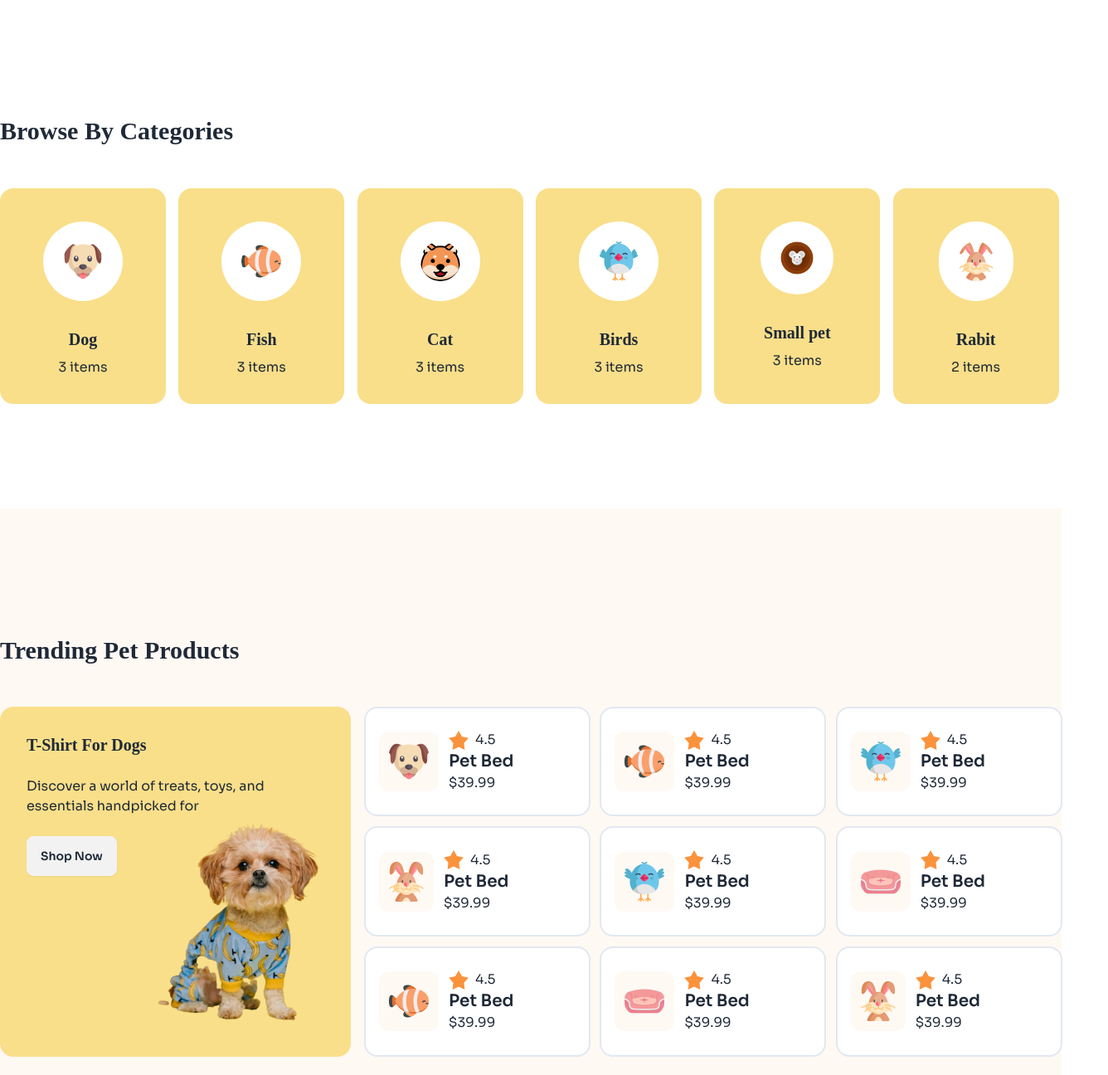
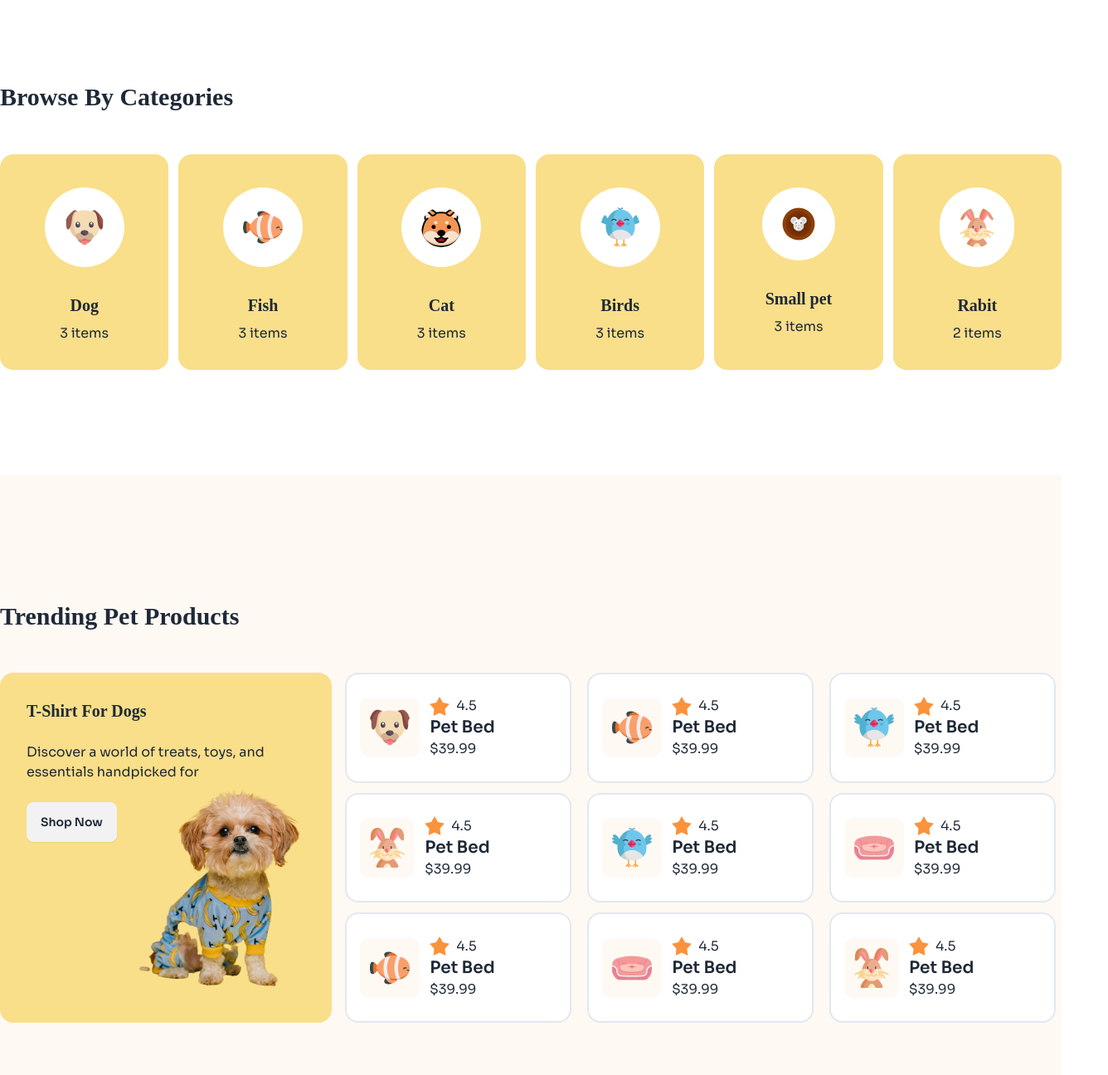
Before and after one commit to sabrina-boby/B11-A3-Living-Lab-0001, a plain HTML site: page index.html in a window 1280 px wide. Shown: the part 1501-2797 px from the top of the page at 83% size, 1336 px wide, since content can reach past the window. Drawn offline with nearby package versions, Linux system fonts and the light colour scheme; a web font is replaced by a local one.

Commit message:
code optimise

```diff
--- a/index.html
+++ b/index.html
@@ -183,7 +183,7 @@
           </div>
         </div>
         <!-- animation end -->
-        <div class="w-full lg:w-[1320px]">
+        <div class="w-full lg:max-w-[1320px]">
           <img src="./img/cat-big.png" class="object-cover" />
         </div>
       </div>
@@ -199,7 +199,7 @@
         Most Popular Breed
       </h3>
       <div class="grid grid-cols-1 lg:grid-cols-3 gap-3">
-        <div class="card bg-base-100 lg:w-[400px] bg-[#F9DF8A]">
+        <div class="card bg-base-100 bg-[#F9DF8A]">
           <figure class="px-10 pt-10">
             <img
               src="./img/pngwing.com (3).png"
@@ -212,7 +212,7 @@
           </div>
         </div>
 
-        <div class="card bg-base-100 lg:w-[400px] bg-[#F9DF8A]">
+        <div class="card bg-base-100 bg-[#F9DF8A]">
           <figure class="px-10 pt-10">
             <img src="./img/pngwing.com.png" alt="Shoes" class="w-80 h-72" />
           </figure>
@@ -221,7 +221,7 @@
           </div>
         </div>
 
-        <div class="card bg-base-100 lg:w-[400px] bg-[#F9DF8A]">
+        <div class="card bg-base-100 bg-[#F9DF8A]">
           <figure class="px-10 pt-10">
             <img
               src="./img/pngwing.com (1).png"
@@ -246,7 +246,7 @@
         Browse By Categories
       </h3>
       <div class="grid grid-cols-2 lg:grid-cols-6 gap-3">
-        <div class="card bg-base-100 lg:w-[200px] bg-[#F9DF8A]">
+        <div class="card bg-base-100 bg-[#F9DF8A]">
           <figure class="px-10 pt-10">
             <img
               src="./img/dog-cartoon.png"
@@ -259,7 +259,7 @@
             <p>3 items</p>
           </div>
         </div>
-        <div class="card bg-base-100 lg:w-[200px] bg-[#F9DF8A]">
+        <div class="card bg-base-100 bg-[#F9DF8A]">
           <figure class="px-10 pt-10">
             <img
               src="./img/fish-cartoon.png"
@@ -272,7 +272,7 @@
             <p>3 items</p>
           </div>
         </div>
-        <div class="card bg-base-100 lg:w-[200px] bg-[#F9DF8A]">
+        <div class="card bg-base-100 bg-[#F9DF8A]">
           <figure class="px-10 pt-10">
             <img
               src="./img/cat-cartoon.png"
@@ -285,7 +285,7 @@
             <p>3 items</p>
           </div>
         </div>
-        <div class="card bg-base-100 lg:w-[200px] bg-[#F9DF8A]">
+        <div class="card bg-base-100 bg-[#F9DF8A]">
           <figure class="px-10 pt-10">
             <img
               src="./img/bird-cartoon.png"
@@ -298,7 +298,7 @@
             <p>3 items</p>
           </div>
         </div>
-        <div class="card bg-base-100 lg:w-[200px] bg-[#F9DF8A]">
+        <div class="card bg-base-100 bg-[#F9DF8A]">
           <figure class="px-10 pt-10">
             <img
               src="./img/mouse-cartoon.png"
@@ -311,7 +311,7 @@
             <p>3 items</p>
           </div>
         </div>
-        <div class="card bg-base-100 lg:w-[200px] bg-[#F9DF8A]">
+        <div class="card bg-base-100 bg-[#F9DF8A]">
           <figure class="px-10 pt-10">
             <img
               src="./img/rabbit-cartoon.png"
@@ -339,7 +339,7 @@
           Trending Pet Products
         </h3>
         <div class="flex flex-col lg:flex-row lg:justify-between gap-4">
-          <div class="card bg-base-100 lg:w-[424px] bg-[#F9DF8A] p-8">
+          <div class="card bg-base-100 lg:max-w-[424px] bg-[#F9DF8A] p-8">
             <div class="card-body items-start p-0">
               <h2 class="card-title font-adlam">T-Shirt For Dogs</h2>
               <p class="my-4">
@@ -355,9 +355,9 @@
               />
             </div>
           </div>
-          <div class="grid grid-cols-2 lg:grid-cols-3 gap-3">
+          <div class="grid grid-cols-2 lg:grid-cols-3 gap-3 w-full">
             <div
-              class="card card-side bg-base-100 p-4 gap-3 lg:w-[273px] border-solid border-2 border-slate-200"
+              class="card card-side bg-base-100 p-4 gap-3 lg:max-w-[273px] w-full border-solid border-2 border-slate-200"
             >
               <figure>
                 <img
@@ -382,7 +382,7 @@
             </div>
 
             <div
-              class="card card-side bg-base-100 p-4 gap-3 lg:w-[273px] border-solid border-2 border-slate-200"
+              class="card card-side bg-base-100 p-4 gap-3 lg:max-w-[273px] w-full border-solid border-2 border-slate-200"
             >
               <figure>
                 <img
@@ -407,7 +407,7 @@
             </div>
 
             <div
-              class="card card-side bg-base-100 p-4 gap-3 lg:w-[273px] border-solid border-2 border-slate-200"
+              class="card card-side bg-base-100 p-4 gap-3 lg:max-w-[273px] w-full border-solid border-2 border-slate-200"
             >
               <figure>
                 <img
@@ -432,7 +432,7 @@
             </div>
 
             <div
-              class="card card-side bg-base-100 p-4 gap-3 lg:w-[273px] border-solid border-2 border-slate-200"
+              class="card card-side bg-base-100 p-4 gap-3 lg:max-w-[273px] w-full border-solid border-2 border-slate-200"
             >
               <figure>
                 <img
@@ -457,7 +457,7 @@
             </div>
 
             <div
-              class="card card-side bg-base-100 p-4 gap-3 lg:w-[273px] border-solid border-2 border-slate-200"
+              class="card card-side bg-base-100 p-4 gap-3 lg:max-w-[273px] w-full border-solid border-2 border-slate-200"
             >
               <figure>
                 <img
@@ -482,7 +482,7 @@
             </div>
 
             <div
-              class="card card-side bg-base-100 p-4 gap-3 lg:w-[273px] border-solid border-2 border-slate-200"
+              class="card card-side bg-base-100 p-4 gap-3 lg:max-w-[273px] w-full border-solid border-2 border-slate-200"
             >
               <figure>
                 <img
@@ -507,7 +507,7 @@
             </div>
 
             <div
-              class="card card-side bg-base-100 p-4 gap-3 lg:w-[273px] border-solid border-2 border-slate-200"
+              class="card card-side bg-base-100 p-4 gap-3 lg:max-w-[273px] w-full border-solid border-2 border-slate-200"
             >
               <figure>
                 <img
@@ -532,7 +532,7 @@
             </div>
 
             <div
-              class="card card-side bg-base-100 p-4 gap-3 lg:w-[273px] border-solid border-2 border-slate-200"
+              class="card card-side bg-base-100 p-4 gap-3 lg:max-w-[273px] w-full border-solid border-2 border-slate-200"
             >
               <figure>
                 <img
@@ -557,7 +557,7 @@
             </div>
 
             <div
-              class="card hidden lg:flex card-side bg-base-100 p-4 gap-3 lg:w-[273px] border-solid border-2 border-slate-200"
+              class="card hidden lg:flex card-side bg-base-100 p-4 gap-3 lg:max-w-[273px] w-full border-solid border-2 border-slate-200"
             >
               <figure>
                 <img
@@ -595,9 +595,9 @@
       >
         Everyday low Price
       </h3>
-      <div class="flex flex-col lg:flex-row justify-between gap-6">
+      <div class="flex flex-col lg:flex-row justify-between gap-10">
         <div
-          class="card bg-gradient-to-br from-[#F8CCFB] to-[#ACD2FD] lg:w-[784px] flex flex-col lg:flex-row lg:items-center"
+          class="card bg-gradient-to-br from-[#F8CCFB] to-[#ACD2FD] lg:w-full flex flex-col lg:flex-row lg:items-center"
         >
           <div class="card-body items-start lg:py-8 lg:pr-8 lg:pl-24">
             <p class="hidden lg:block">Under Price</p>
@@ -615,7 +615,7 @@
         </div>
 
         <div
-          class="card bg-base-100 lg:w-[424px] bg-gradient-to-br from-[#fff8ef] to-[#f9e08f] p-8"
+          class="card bg-base-100 lg:w-[624px] bg-gradient-to-br from-[#fff8ef] to-[#f9e08f] p-8"
         >
           <div class="card-body items-start p-0">
             <h2 class="card-title font-adlam">Pet Grooming Mitt</h2>
```
